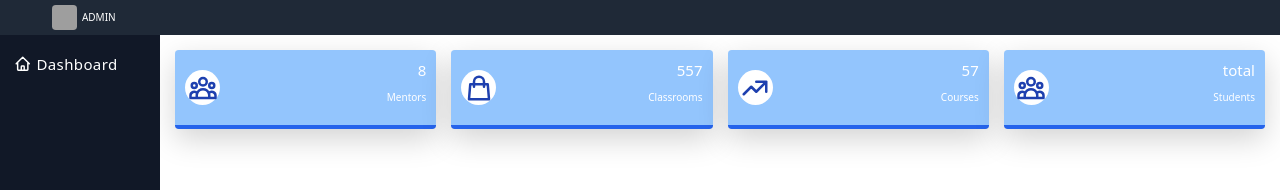
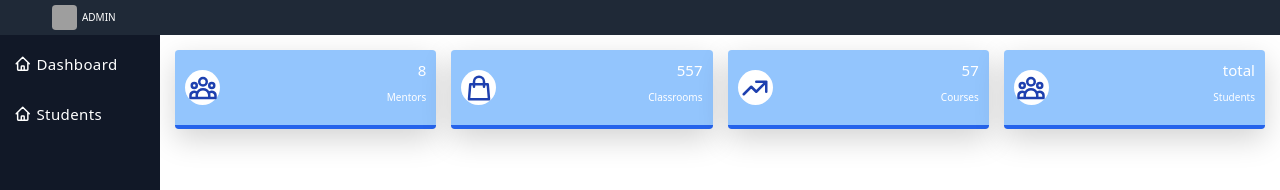
Before and after one commit to mutuyimana1/shecancode-attendence, a React (Create React App) app: page /dashboard in a window 1280 px wide. Shown: the top 190 px of the page. Built offline with nearby package versions, Linux system fonts and the light colour scheme; grey boxes are pictures that could not be loaded.

Commit message:
fourth commit on the frontend dashboard

```diff
--- /dev/null
+++ b/src/components/Statistics.js
@@ -0,0 +1,45 @@
+const Statistics = ()=>{
+    return (<>
+
+        <div className="grid grid-cols-1 sm:grid-cols-2 lg:grid-cols-4 p-4 gap-4">
+          <div className="bg-blue-300 dark:bg-gray-800 shadow-lg rounded-md flex items-center justify-between p-3 border-b-4 border-blue-600 dark:border-gray-600 text-white font-medium group">
+            <div className="flex justify-center items-center w-14 h-14 bg-white rounded-full transition-all duration-300 transform group-hover:rotate-12">
+              <svg width="30" height="30" fill="none" viewBox="0 0 24 24" stroke="currentColor" className="stroke-current text-blue-800 dark:text-gray-800 transform transition-transform duration-500 ease-in-out"><path stroke-linecap="round" stroke-linejoin="round" stroke-width="2" d="M17 20h5v-2a3 3 0 00-5.356-1.857M17 20H7m10 0v-2c0-.656-.126-1.283-.356-1.857M7 20H2v-2a3 3 0 015.356-1.857M7 20v-2c0-.656.126-1.283.356-1.857m0 0a5.002 5.002 0 019.288 0M15 7a3 3 0 11-6 0 3 3 0 016 0zm6 3a2 2 0 11-4 0 2 2 0 014 0zM7 10a2 2 0 11-4 0 2 2 0 014 0z"></path></svg>
+            </div>
+            <div className="text-right">
+              <p className="text-2xl">8</p>
+              <p>Mentors</p>
+            </div>
+          </div>
+          <div className="bg-blue-300 dark:bg-gray-800 shadow-lg rounded-md flex items-center justify-between p-3 border-b-4 border-blue-600 dark:border-gray-600 text-white font-medium group">
+            <div className="flex justify-center items-center w-14 h-14 bg-white rounded-full transition-all duration-300 transform group-hover:rotate-12">
+              <svg width="30" height="30" fill="none" viewBox="0 0 24 24" stroke="currentColor" className="stroke-current text-blue-800 dark:text-gray-800 transform transition-transform duration-500 ease-in-out"><path stroke-linecap="round" stroke-linejoin="round" stroke-width="2" d="M16 11V7a4 4 0 00-8 0v4M5 9h14l1 12H4L5 9z"></path></svg>
+            </div>
+            <div className="text-right">
+              <p className="text-2xl">557</p>
+              <p>Classrooms</p>
+            </div>
+          </div>
+          <div className="bg-blue-300 dark:bg-gray-800 shadow-lg rounded-md flex items-center justify-between p-3 border-b-4 border-blue-600 dark:border-gray-600 text-white font-medium group">
+            <div className="flex justify-center items-center w-14 h-14 bg-white rounded-full transition-all duration-300 transform group-hover:rotate-12">
+              <svg width="30" height="30" fill="none" viewBox="0 0 24 24" stroke="currentColor" className="stroke-current text-blue-800 dark:text-gray-800 transform transition-transform duration-500 ease-in-out"><path stroke-linecap="round" stroke-linejoin="round" stroke-width="2" d="M13 7h8m0 0v8m0-8l-8 8-4-4-6 6"></path></svg>
+            </div>
+            <div className="text-right">
+              <p className="text-2xl">57</p>
+              <p>Courses</p>
+            </div>
+          </div>
+          <div className="bg-blue-300 dark:bg-gray-800 shadow-lg rounded-md flex items-center justify-between p-3 border-b-4 border-blue-600 dark:border-gray-600 text-white font-medium group">
+            <div className="flex justify-center items-center w-14 h-14 bg-white rounded-full transition-all duration-300 transform group-hover:rotate-12">
+            <svg width="30" height="30" fill="none" viewBox="0 0 24 24" stroke="currentColor" className="stroke-current text-blue-800 dark:text-gray-800 transform transition-transform duration-500 ease-in-out"><path stroke-linecap="round" stroke-linejoin="round" stroke-width="2" d="M17 20h5v-2a3 3 0 00-5.356-1.857M17 20H7m10 0v-2c0-.656-.126-1.283-.356-1.857M7 20H2v-2a3 3 0 015.356-1.857M7 20v-2c0-.656.126-1.283.356-1.857m0 0a5.002 5.002 0 019.288 0M15 7a3 3 0 11-6 0 3 3 0 016 0zm6 3a2 2 0 11-4 0 2 2 0 014 0zM7 10a2 2 0 11-4 0 2 2 0 014 0z"></path></svg>
+            </div>
+            <div className="text-right">
+              <p className="text-2xl">total</p>
+              <p>Students</p>
+            </div>
+          </div>
+        </div>
+    </>)
+}
+
+export default Statistics;
--- a/src/routes/index.js
+++ b/src/routes/index.js
@@ -6,6 +6,9 @@ import View from "../views/Dashboard/DashLayout";
 // import AddStudent from "../components/AddStudent/AddStudent";
 import Signin from "../components/Forms/Signin";
 import AdminDashboard from "../views/Dashboard/AdminDashboard";
+import Statistics from "../components/Statistics";
+
+
 
 
 
@@ -19,7 +22,10 @@ const Index = () =>{
       {/* <Route path= "/Dashboard" element = {<View/>} /> */}
       <Route path= "/signin" element = {<Signin/>} />
       {/* <Route path="/addstudent" element={<AddStudent/>}/> */}
-      <Route path="/dashboard" element={<AdminDashboard/>}/>
+      <Route path="/dashboard" element={<AdminDashboard/>}>
+      <Route path="" element={<Statistics />} />
+        <Route path="students" element={<Signin />} />
+      </Route>
 
     </Routes>
 
--- a/src/views/Dashboard/AdminDashboard.jsx
+++ b/src/views/Dashboard/AdminDashboard.jsx
@@ -1,7 +1,7 @@
 // import React from 'react'
 import React from 'react-dom'
 import '../Dashboard/admin.css'
-import {Link } from 'react-router-dom'
+import {Link,Outlet } from 'react-router-dom'
 
 const AdminDashboard = () => {
 
@@ -31,6 +31,14 @@ const AdminDashboard = () => {
                 <span className="ml-2 text-2xl tracking-wide truncate">Dashboard</span>
               </Link>
             </li>
+            <li>
+              <Link to="/dashboard/students" className="relative flex flex-row items-center h-11 focus:outline-none hover:bg-blue-800 dark:hover:bg-gray-600 text-white-600 hover:text-white-800 border-l-4 border-transparent hover:border-blue-500 dark:hover:border-gray-800 pr-6">
+                <span className="inline-flex justify-center items-center ml-4">
+                  <svg className="w-7 h-7" fill="none" stroke="currentColor" viewBox="0 0 24 24" xmlns="http://www.w3.org/2000/svg"><path stroke-linecap="round" stroke-linejoin="round" stroke-width="2" d="M3 12l2-2m0 0l7-7 7 7M5 10v10a1 1 0 001 1h3m10-11l2 2m-2-2v10a1 1 0 01-1 1h-3m-6 0a1 1 0 001-1v-4a1 1 0 011-1h2a1 1 0 011 1v4a1 1 0 001 1m-6 0h6"></path></svg>
+                </span>
+                <span className="ml-2 text-2xl tracking-wide truncate">Students</span>
+              </Link>
+            </li>
           </ul>
           <p className="mb-14 px-5 py-3 hidden md:block text-center text-xl">Copyright @2022</p>
         </div>
@@ -38,44 +46,9 @@ const AdminDashboard = () => {
 
       <div className="h-full ml-14 mt-14 mb-10 md:ml-64">
 
-        <div className="grid grid-cols-1 sm:grid-cols-2 lg:grid-cols-4 p-4 gap-4">
-          <div className="bg-blue-300 dark:bg-gray-800 shadow-lg rounded-md flex items-center justify-between p-3 border-b-4 border-blue-600 dark:border-gray-600 text-white font-medium group">
-            <div className="flex justify-center items-center w-14 h-14 bg-white rounded-full transition-all duration-300 transform group-hover:rotate-12">
-              <svg width="30" height="30" fill="none" viewBox="0 0 24 24" stroke="currentColor" className="stroke-current text-blue-800 dark:text-gray-800 transform transition-transform duration-500 ease-in-out"><path stroke-linecap="round" stroke-linejoin="round" stroke-width="2" d="M17 20h5v-2a3 3 0 00-5.356-1.857M17 20H7m10 0v-2c0-.656-.126-1.283-.356-1.857M7 20H2v-2a3 3 0 015.356-1.857M7 20v-2c0-.656.126-1.283.356-1.857m0 0a5.002 5.002 0 019.288 0M15 7a3 3 0 11-6 0 3 3 0 016 0zm6 3a2 2 0 11-4 0 2 2 0 014 0zM7 10a2 2 0 11-4 0 2 2 0 014 0z"></path></svg>
-            </div>
-            <div className="text-right">
-              <p className="text-2xl">8</p>
-              <p>Mentors</p>
-            </div>
-          </div>
-          <div className="bg-blue-300 dark:bg-gray-800 shadow-lg rounded-md flex items-center justify-between p-3 border-b-4 border-blue-600 dark:border-gray-600 text-white font-medium group">
-            <div className="flex justify-center items-center w-14 h-14 bg-white rounded-full transition-all duration-300 transform group-hover:rotate-12">
-              <svg width="30" height="30" fill="none" viewBox="0 0 24 24" stroke="currentColor" className="stroke-current text-blue-800 dark:text-gray-800 transform transition-transform duration-500 ease-in-out"><path stroke-linecap="round" stroke-linejoin="round" stroke-width="2" d="M16 11V7a4 4 0 00-8 0v4M5 9h14l1 12H4L5 9z"></path></svg>
-            </div>
-            <div className="text-right">
-              <p className="text-2xl">557</p>
-              <p>Classrooms</p>
-            </div>
-          </div>
-          <div className="bg-blue-300 dark:bg-gray-800 shadow-lg rounded-md flex items-center justify-between p-3 border-b-4 border-blue-600 dark:border-gray-600 text-white font-medium group">
-            <div className="flex justify-center items-center w-14 h-14 bg-white rounded-full transition-all duration-300 transform group-hover:rotate-12">
-              <svg width="30" height="30" fill="none" viewBox="0 0 24 24" stroke="currentColor" className="stroke-current text-blue-800 dark:text-gray-800 transform transition-transform duration-500 ease-in-out"><path stroke-linecap="round" stroke-linejoin="round" stroke-width="2" d="M13 7h8m0 0v8m0-8l-8 8-4-4-6 6"></path></svg>
-            </div>
-            <div className="text-right">
-              <p className="text-2xl">57</p>
-              <p>Courses</p>
-            </div>
-          </div>
-          <div className="bg-blue-300 dark:bg-gray-800 shadow-lg rounded-md flex items-center justify-between p-3 border-b-4 border-blue-600 dark:border-gray-600 text-white font-medium group">
-            <div className="flex justify-center items-center w-14 h-14 bg-white rounded-full transition-all duration-300 transform group-hover:rotate-12">
-            <svg width="30" height="30" fill="none" viewBox="0 0 24 24" stroke="currentColor" className="stroke-current text-blue-800 dark:text-gray-800 transform transition-transform duration-500 ease-in-out"><path stroke-linecap="round" stroke-linejoin="round" stroke-width="2" d="M17 20h5v-2a3 3 0 00-5.356-1.857M17 20H7m10 0v-2c0-.656-.126-1.283-.356-1.857M7 20H2v-2a3 3 0 015.356-1.857M7 20v-2c0-.656.126-1.283.356-1.857m0 0a5.002 5.002 0 019.288 0M15 7a3 3 0 11-6 0 3 3 0 016 0zm6 3a2 2 0 11-4 0 2 2 0 014 0zM7 10a2 2 0 11-4 0 2 2 0 014 0z"></path></svg>
-            </div>
-            <div className="text-right">
-              <p className="text-2xl">total</p>
-              <p>Students</p>
-            </div>
-          </div>
-        </div>
+
+        <Outlet />
+
 
 
 
```
